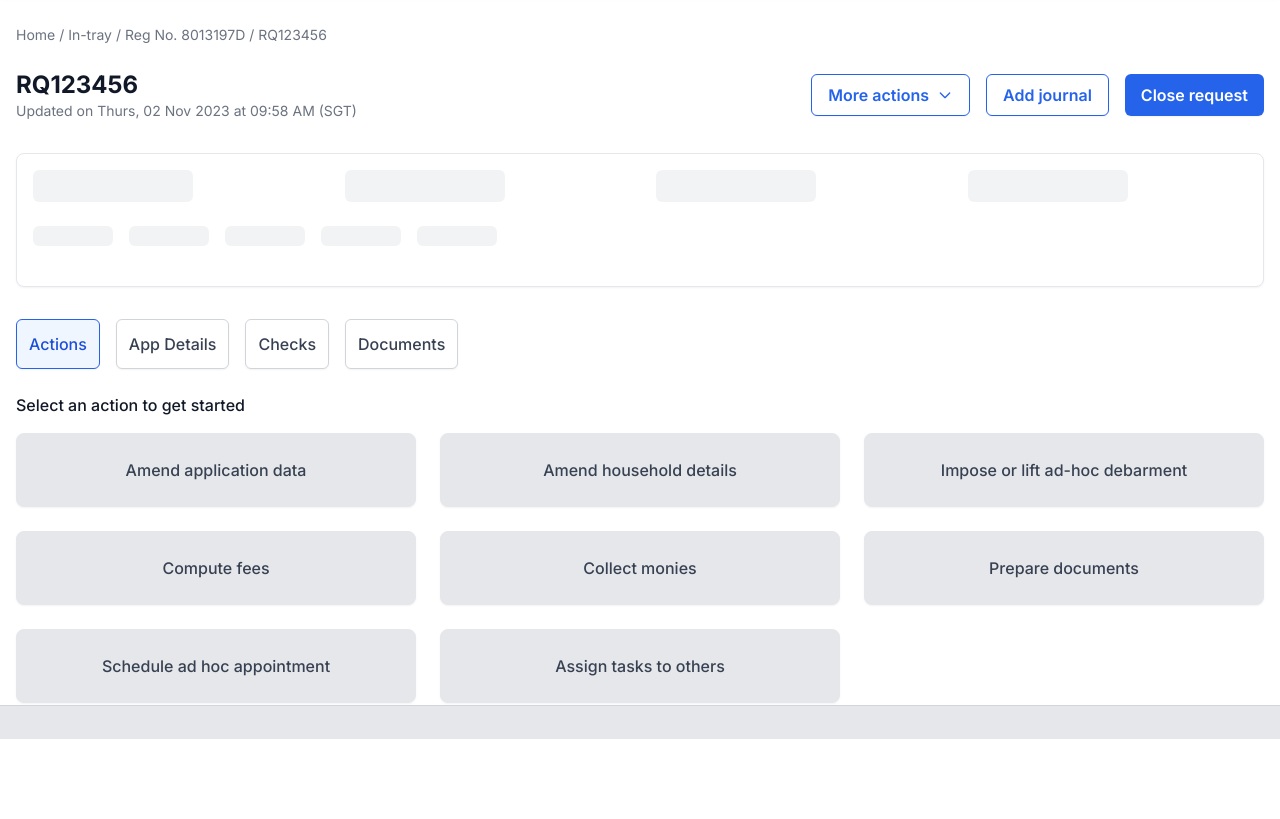
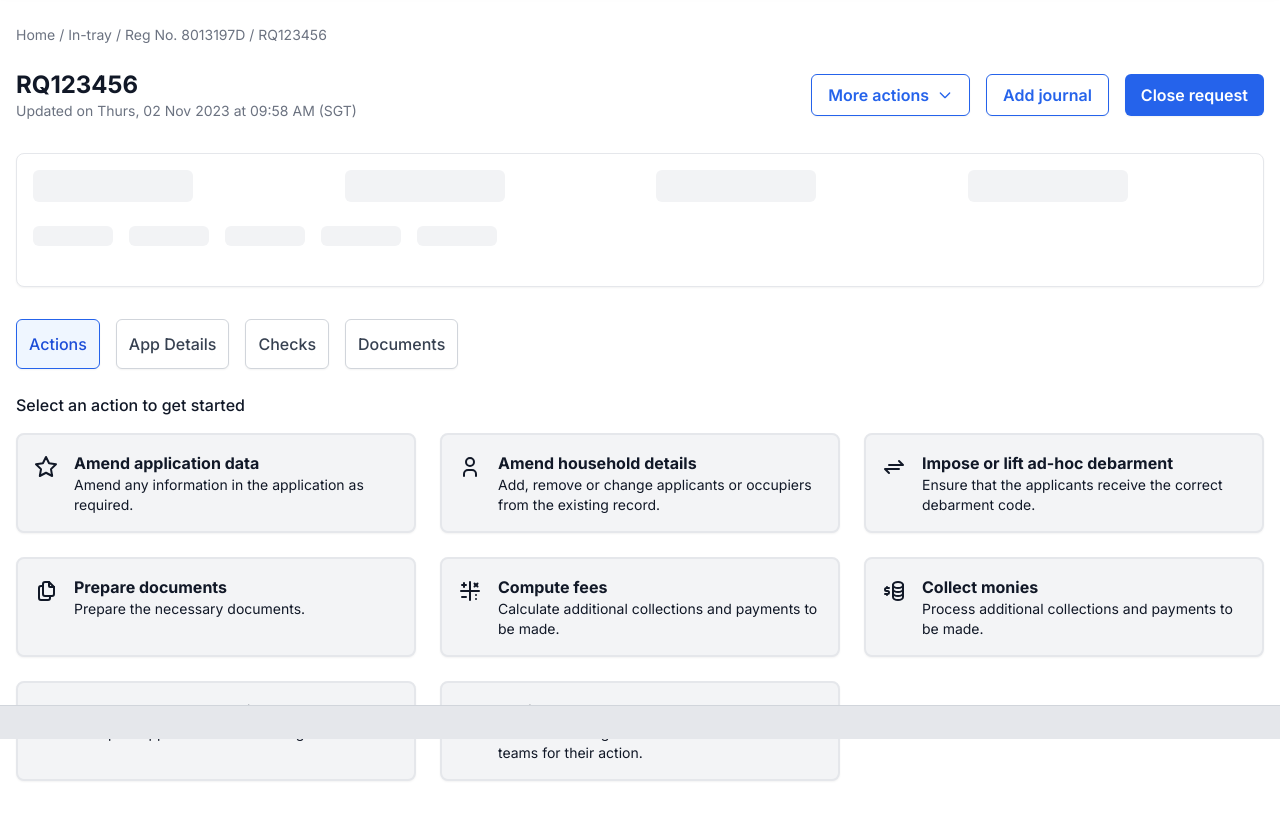
Before and after one commit to leeejo/hdb-request, a plain HTML site: page request.html in a window 1280 px wide. Shown: the part 61-880 px from the top of the page. Before the commit the page ends 828 px from the top, so only its background shows below. Drawn offline with nearby package versions, Linux system fonts and the light colour scheme.

Commit message:
update menu card copy and color code

```diff
--- a/request.html
+++ b/request.html
@@ -89,6 +89,9 @@
     /* Action Grid Box */
     .action-box {
       @apply bg-gray-200 p-6 rounded-md text-center text-gray-700 font-medium shadow-sm;
+    }
+    .btn-menu-box {
+      @apply bg-gray-100 border-2 hover:bg-blue-200 hover:border-2 hover:border-blue-400 rounded-lg shadow-sm p-4 text-left font-medium transition flex items-start gap-4;
     }
 
     /* FAB action menu: vertical listing */
@@ -356,14 +359,77 @@
 <div class="w-full mx-auto mb-8">
   <p class="mb-4 font-medium">Select an action to get started</p>
   <div class="grid grid-cols-1 sm:grid-cols-2 md:grid-cols-3 gap-6">
-    <button class="action-box bg-gray-200 hover:bg-hdb-blue hover:text-white border border-gray-200 rounded-lg shadow-sm p-6 text-center font-medium transition" data-action="box1">Amend application data</button>
-    <button class="action-box bg-gray-200 hover:bg-hdb-blue hover:text-white border border-gray-200 rounded-lg shadow-sm p-6 text-center font-medium transition" data-action="box2">Amend household details</button>
-    <button class="action-box bg-gray-200 hover:bg-hdb-blue hover:text-white border border-gray-200 rounded-lg shadow-sm p-6 text-center font-medium transition" data-action="box3">Impose or lift ad-hoc debarment</button>
-    <button class="action-box bg-gray-200 hover:bg-hdb-blue hover:text-white border border-gray-200 rounded-lg shadow-sm p-6 text-center font-medium transition" data-action="box4">Compute fees</button>
-    <button class="action-box bg-gray-200 hover:bg-hdb-blue hover:text-white border border-gray-200 rounded-lg shadow-sm p-6 text-center font-medium transition" data-action="box5">Collect monies</button>
-    <button class="action-box bg-gray-200 hover:bg-hdb-blue hover:text-white border border-gray-200 rounded-lg shadow-sm p-6 text-center font-medium transition" data-action="box6">Prepare documents</button>
-    <button class="action-box bg-gray-200 hover:bg-hdb-blue hover:text-white border border-gray-200 rounded-lg shadow-sm p-6 text-center font-medium transition" data-action="box7">Schedule ad hoc appointment</button>
-    <button class="action-box bg-gray-200 hover:bg-hdb-blue hover:text-white border border-gray-200 rounded-lg shadow-sm p-6 text-center font-medium transition" data-action="box8">Assign tasks to others</button>
+  <button class="btn-menu-box" data-action="box1">
+      <span class="flex-shrink-0 mt-1">
+<svg  xmlns="http://www.w3.org/2000/svg"  width="24"  height="24"  viewBox="0 0 24 24"  fill="none"  stroke="currentColor"  stroke-width="2"  stroke-linecap="round"  stroke-linejoin="round"  class="icon icon-tabler icons-tabler-outline icon-tabler-star"><path stroke="none" d="M0 0h24v24H0z" fill="none"/><path d="M12 17.75l-6.172 3.245l1.179 -6.873l-5 -4.867l6.9 -1l3.086 -6.253l3.086 6.253l6.9 1l-5 4.867l1.179 6.873z" /></svg>      </span>
+      <span>
+        <div class="font-bold">Amend application data</div>
+        <div class="text-sm font-normal">Amend any information in the application as required.</div>
+      </span>
+    </button>
+
+  <button class="btn-menu-box" data-action="box2">
+      <span class="flex-shrink-0 mt-1">
+<svg  xmlns="http://www.w3.org/2000/svg"  width="24"  height="24"  viewBox="0 0 24 24"  fill="none"  stroke="currentColor"  stroke-width="2"  stroke-linecap="round"  stroke-linejoin="round"  class="icon icon-tabler icons-tabler-outline icon-tabler-user"><path stroke="none" d="M0 0h24v24H0z" fill="none"/><path d="M8 7a4 4 0 1 0 8 0a4 4 0 0 0 -8 0" /><path d="M6 21v-2a4 4 0 0 1 4 -4h4a4 4 0 0 1 4 4v2" /></svg>      </span>
+      <span>
+        <div class="font-bold">Amend household details</div>
+        <div class="text-sm font-normal">Add, remove or change applicants or occupiers from the existing record.</div>
+      </span>
+    </button>
+
+  <button class="btn-menu-box" data-action="box3">
+      <span class="flex-shrink-0 mt-1">
+<svg  xmlns="http://www.w3.org/2000/svg"  width="24"  height="24"  viewBox="0 0 24 24"  fill="none"  stroke="currentColor"  stroke-width="2"  stroke-linecap="round"  stroke-linejoin="round"  class="icon icon-tabler icons-tabler-outline icon-tabler-arrows-exchange"><path stroke="none" d="M0 0h24v24H0z" fill="none"/><path d="M7 10h14l-4 -4" /><path d="M17 14h-14l4 4" /></svg>      </span>
+      <span>
+        <div class="font-bold">Impose or lift ad-hoc debarment</div>
+        <div class="text-sm font-normal">Ensure that the applicants receive the correct debarment code.</div>
+      </span>
+    </button>
+
+  <button class="btn-menu-box" data-action="box6">
+      <span class="flex-shrink-0 mt-1">
+<svg  xmlns="http://www.w3.org/2000/svg"  width="24"  height="24"  viewBox="0 0 24 24"  fill="none"  stroke="currentColor"  stroke-width="2"  stroke-linecap="round"  stroke-linejoin="round"  class="icon icon-tabler icons-tabler-outline icon-tabler-files"><path stroke="none" d="M0 0h24v24H0z" fill="none"/><path d="M15 3v4a1 1 0 0 0 1 1h4" /><path d="M18 17h-7a2 2 0 0 1 -2 -2v-10a2 2 0 0 1 2 -2h4l5 5v7a2 2 0 0 1 -2 2z" /><path d="M16 17v2a2 2 0 0 1 -2 2h-7a2 2 0 0 1 -2 -2v-10a2 2 0 0 1 2 -2h2" /></svg>      </span>
+      <span>
+        <div class="font-bold">Prepare documents</div>
+        <div class="text-sm font-normal">Prepare the necessary documents.</div>
+      </span>
+    </button>
+
+  <button class="btn-menu-box" data-action="box4">
+      <span class="flex-shrink-0 mt-1">
+<svg  xmlns="http://www.w3.org/2000/svg"  width="24"  height="24"  viewBox="0 0 24 24"  fill="none"  stroke="currentColor"  stroke-width="2"  stroke-linecap="round"  stroke-linejoin="round"  class="icon icon-tabler icons-tabler-outline icon-tabler-math-symbols"><path stroke="none" d="M0 0h24v24H0z" fill="none"/><path d="M3 12l18 0" /><path d="M12 3l0 18" /><path d="M16.5 4.5l3 3" /><path d="M19.5 4.5l-3 3" /><path d="M6 4l0 4" /><path d="M4 6l4 0" /><path d="M18 16l.01 0" /><path d="M18 20l.01 0" /><path d="M4 18l4 0" /></svg>      </span>
+      <span>
+        <div class="font-bold">Compute fees</div>
+        <div class="text-sm font-normal">Calculate additional collections and payments to be made.</div>
+      </span>
+    </button>
+
+  <button class="btn-menu-box" data-action="box5">
+      <span class="flex-shrink-0 mt-1">
+<svg  xmlns="http://www.w3.org/2000/svg"  width="24"  height="24"  viewBox="0 0 24 24"  fill="none"  stroke="currentColor"  stroke-width="2"  stroke-linecap="round"  stroke-linejoin="round"  class="icon icon-tabler icons-tabler-outline icon-tabler-businessplan"><path stroke="none" d="M0 0h24v24H0z" fill="none"/><path d="M16 6m-5 0a5 3 0 1 0 10 0a5 3 0 1 0 -10 0" /><path d="M11 6v4c0 1.657 2.239 3 5 3s5 -1.343 5 -3v-4" /><path d="M11 10v4c0 1.657 2.239 3 5 3s5 -1.343 5 -3v-4" /><path d="M11 14v4c0 1.657 2.239 3 5 3s5 -1.343 5 -3v-4" /><path d="M7 9h-2.5a1.5 1.5 0 0 0 0 3h1a1.5 1.5 0 0 1 0 3h-2.5" /><path d="M5 15v1m0 -8v1" /></svg>      </span>
+      <span>
+        <div class="font-bold">Collect monies</div>
+        <div class="text-sm font-normal">Process additional collections and payments to be made.</div>
+      </span>
+    </button>
+
+  <button class="btn-menu-box" data-action="box5">
+      <span class="flex-shrink-0 mt-1">
+<svg  xmlns="http://www.w3.org/2000/svg"  width="24"  height="24"  viewBox="0 0 24 24"  fill="none"  stroke="currentColor"  stroke-width="2"  stroke-linecap="round"  stroke-linejoin="round"  class="icon icon-tabler icons-tabler-outline icon-tabler-calendar-event"><path stroke="none" d="M0 0h24v24H0z" fill="none"/><path d="M4 5m0 2a2 2 0 0 1 2 -2h12a2 2 0 0 1 2 2v12a2 2 0 0 1 -2 2h-12a2 2 0 0 1 -2 -2z" /><path d="M16 3l0 4" /><path d="M8 3l0 4" /><path d="M4 11l16 0" /><path d="M8 15h2v2h-2z" /></svg>      </span>
+      <span>
+        <div class="font-bold">Schedule ad hoc appointment</div>
+        <div class="text-sm font-normal">Set up an appointment via BookingSG.</div>
+      </span>
+    </button>
+
+  <button class="btn-menu-box" data-action="box5">
+      <span class="flex-shrink-0 mt-1">
+<svg  xmlns="http://www.w3.org/2000/svg"  width="24"  height="24"  viewBox="0 0 24 24"  fill="none"  stroke="currentColor"  stroke-width="2"  stroke-linecap="round"  stroke-linejoin="round"  class="icon icon-tabler icons-tabler-outline icon-tabler-checklist"><path stroke="none" d="M0 0h24v24H0z" fill="none"/><path d="M9.615 20h-2.615a2 2 0 0 1 -2 -2v-12a2 2 0 0 1 2 -2h8a2 2 0 0 1 2 2v8" /><path d="M14 19l2 2l4 -4" /><path d="M9 8h4" /><path d="M9 12h2" /></svg>      </span>
+      <span>
+        <div class="font-bold">Assign tasks to others</div>
+        <div class="text-sm font-normal">Create and assign tasks to members of other teams for their action.</div>
+      </span>
+    </button>
 </div>
 
   </main>
```
Also changed, not shown: card3.html (+20 -12 lines).
